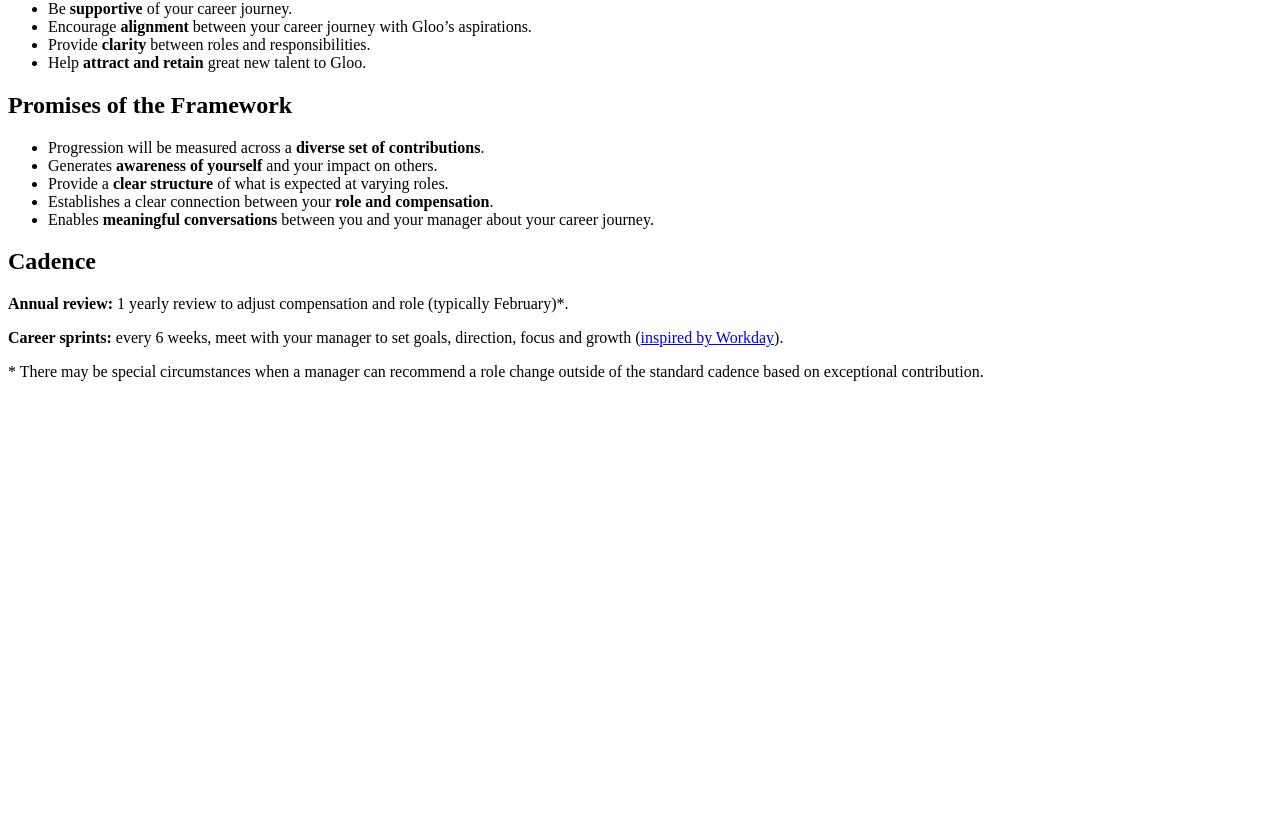
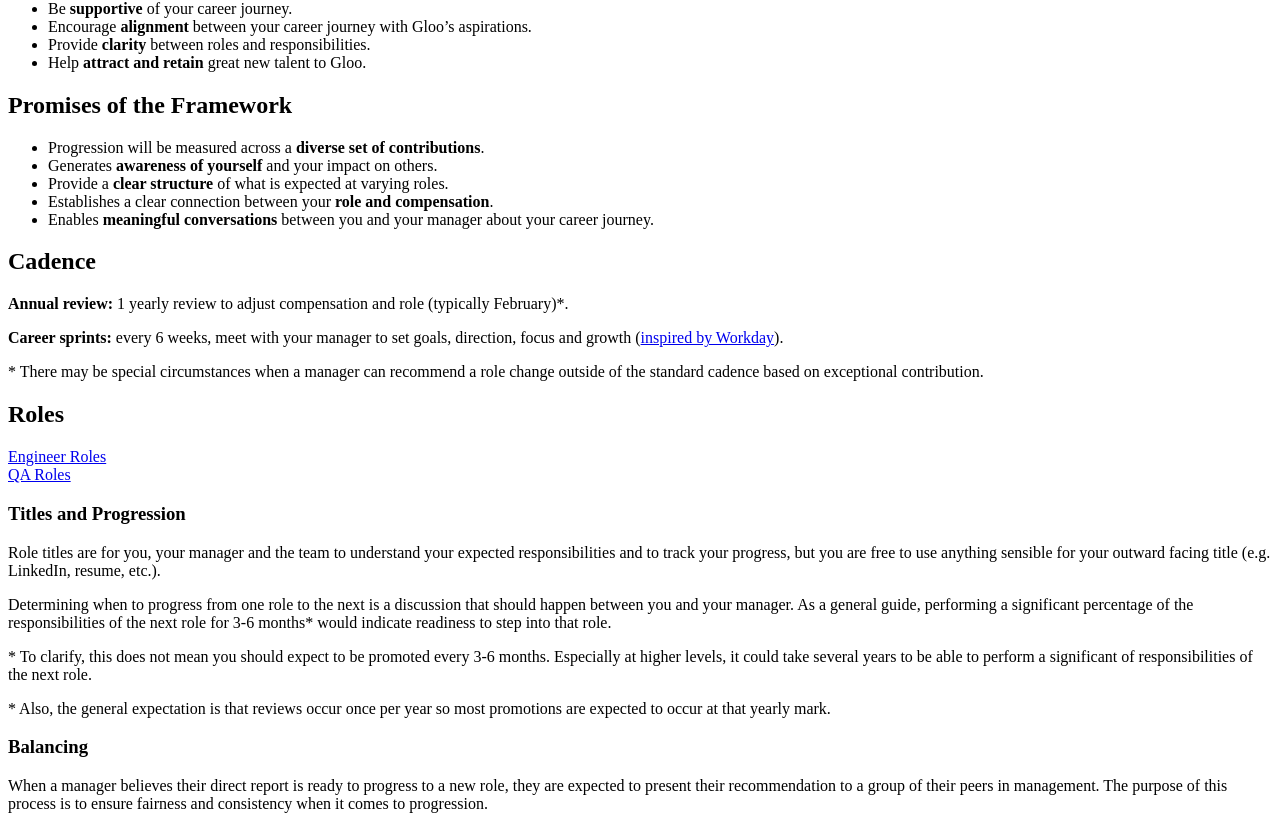
Before and after one commit to TangoGroup/career-journeys, a Next.js app: page / in a window 1280 px wide. Shown: the part 459-1288 px from the top of the page. Before the commit the page ends 856 px from the top, so only its background shows below. Built offline with nearby package versions, Linux system fonts and the light colour scheme.

Commit message:
Move comments on titles and balancing to the main intro

```diff
--- a/md/Introduction.mdx
+++ b/md/Introduction.mdx
@@ -1,3 +1,5 @@
+import Link from 'next/link';
+
 # Career Journeys
 At Gloo we believe that every person is on a journey of growth within their life. This journey is multi-faceted and spans every aspect of life.
 
@@ -28,3 +30,20 @@ The purpose of the career journey framework is to:
   (<a target="_blank" rel="noopener noreferrer" href="https://www.forbes.com/sites/workday/2018/08/24/career-sprints-using-agile-development-methods-to-foster-employee-development/#55aadfb355eb">inspired by Workday</a>).
 
 \* There may be special circumstances when a manager can recommend a role change outside of the standard cadence based on exceptional contribution.
+
+## Roles
+
+<div><Link href="/roles"><a>Engineer Roles</a></Link></div>
+<div><Link href="/qa-roles"><a>QA Roles</a></Link></div>
+
+### Titles and Progression
+Role titles are for you, your manager and the team to understand your expected responsibilities and to track your progress, but you are free to use anything sensible for your outward facing title (e.g. LinkedIn, resume, etc.).
+
+Determining when to progress from one role to the next is a discussion that should happen between you and your manager. As a general guide, performing a significant percentage of the responsibilities of the next role for 3-6 months* would indicate readiness to step into that role.
+
+\* To clarify, this does not mean you should expect to be promoted every 3-6 months.  Especially at higher levels, it could take several years to be able to perform a significant of responsibilities of the next role.
+
+\* Also, the general expectation is that reviews occur once per year so most promotions are expected to occur at that yearly mark.
+
+### Balancing
+When a manager believes their direct report is ready to progress to a new role, they are expected to present their recommendation to a group of their peers in management. The purpose of this process is to ensure fairness and consistency when it comes to progression.
```
Also changed, not shown: md/RolesOverview.mdx (+0 -12 lines).
